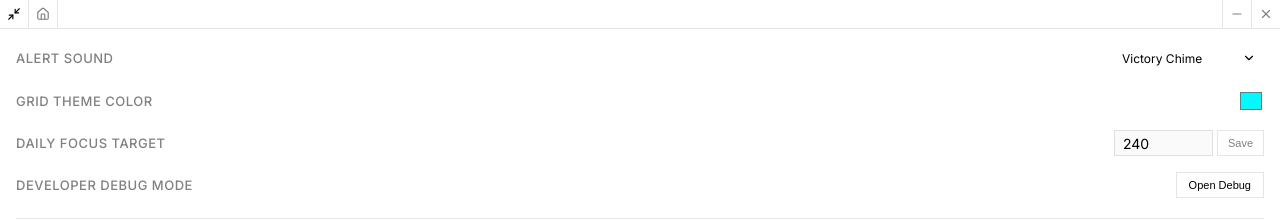
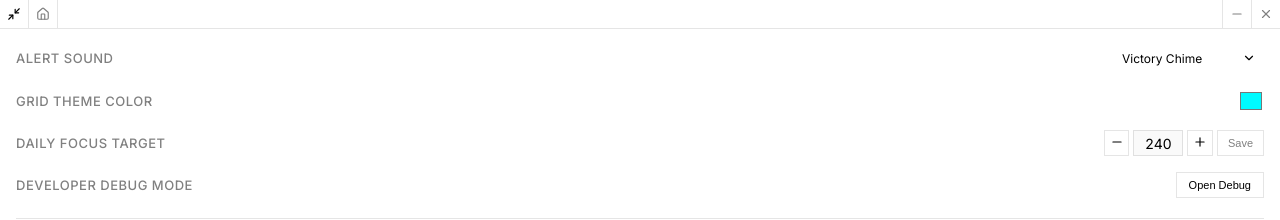
Before and after one commit to langochungdev/flowst, a React (Vite) app: page / in a window 1280 px wide. Both pictures are taken after a click on the button 43 px from the left and 14 px from the top of the page. Shown: the top 220 px of the page. Built offline with nearby package versions, Linux system fonts and the light colour scheme.

Commit message:
feat: implement debug console, mini window, settings pane, and pomodoro store with capability configuration

```diff
--- a/src-tauri/capabilities/default.json
+++ b/src-tauri/capabilities/default.json
@@ -12,7 +12,13 @@
     "core:window:allow-set-focus",
     "core:window:allow-create",
     "core:window:allow-minimize",
+    "core:event:default",
     "dialog:default",
+    "dialog:allow-save",
+    "dialog:allow-open",
+    "dialog:allow-message",
+    "dialog:allow-ask",
+    "dialog:allow-confirm",
     "fs:default",
     "fs:allow-read-text-file",
     "fs:allow-write-text-file"
--- a/src/components/DebugWindow.tsx
+++ b/src/components/DebugWindow.tsx
@@ -29,8 +29,8 @@ export default function DebugWindow() {
   const handleClearAppData = () => {
     usePomodoroStore.setState({
       categories: [
-        { id: "study", name: "Study", color: "#808080" },
-        { id: "work", name: "Work", color: "#00FBFF" },
+        { id: "study", name: "Study", color: "#00FBFF" },
+        { id: "work", name: "Work", color: "#00FF66" },
       ],
       dailyTarget: 240,
       todayTotalTime: 0,
--- a/src/components/MiniWindow.tsx
+++ b/src/components/MiniWindow.tsx
@@ -13,9 +13,29 @@ function formatTime(seconds: number) {
 }
 
 export default function MiniWindow() {
-  const { timeLeft, isActive, pauseTimer, resumeTimer, totalSessionDuration, elapsedSessionTime } =
-    usePomodoroStore();
+  const {
+    timeLeft,
+    isActive,
+    state,
+    pauseTimer,
+    resumeTimer,
+    startTimer,
+    totalSessionDuration,
+    elapsedSessionTime,
+    selectedFocusTime,
+    selectedBreakTime,
+    selectedTaskCategory,
+    categories,
+  } = usePomodoroStore();
   const { bind } = useWindowDrag();
+
+  const activeCategoryInfo = categories.find((c) => c.id === selectedTaskCategory);
+  const activeColor =
+    state === "idle"
+      ? "#3b3b3b"
+      : state === "focus"
+        ? activeCategoryInfo?.color || "#00fbff"
+        : "#00fbff";
 
   const closeWindow = () => {
     const appWindow = getCurrentWebviewWindow();
@@ -32,8 +52,18 @@ export default function MiniWindow() {
   };
 
   const handlePlayPause = () => {
-    if (isActive) pauseTimer();
-    else resumeTimer();
+    if (state === "idle") {
+      startTimer(
+        selectedFocusTime || "25",
+        selectedBreakTime || "5",
+        timeLeft,
+        selectedTaskCategory || ""
+      );
+    } else if (isActive) {
+      pauseTimer();
+    } else {
+      resumeTimer();
+    }
   };
 
   const progressPercent =
@@ -78,7 +108,10 @@ export default function MiniWindow() {
           </span>
         </div>
         <div className="mini-progress-bar-bg">
-          <div className="mini-progress-bar-fill" style={{ width: `${progressPercent}%` }} />
+          <div
+            className="mini-progress-bar-fill"
+            style={{ width: `${progressPercent}%`, backgroundColor: activeColor }}
+          />
         </div>
       </div>
     </div>
--- a/src/components/SettingsPane.tsx
+++ b/src/components/SettingsPane.tsx
@@ -1,5 +1,5 @@
 import { usePomodoroStore } from "../stores/pomodoroStore";
-import { Play, Pause, ChevronDown } from "lucide-react";
+import { Play, Pause, ChevronDown, Minus, Plus } from "lucide-react";
 import { useState, useRef, useEffect } from "react";
 import { WebviewWindow } from "@tauri-apps/api/webviewWindow";
 import { save, open } from "@tauri-apps/plugin-dialog";
@@ -151,14 +151,34 @@ export default function SettingsPane() {
 
             <div className="setting-item-row">
                 <span className="setting-label">Daily Focus Target</span>
-                <div style={{ display: "flex", gap: "4px", width: "150px" }}>
+                <div style={{ display: "flex", gap: "4px", width: "160px", alignItems: "center" }}>
+                    <button
+                        className="action-btn-outline"
+                        style={{ width: "26px", height: "26px", padding: 0 }}
+                        onClick={() => {
+                            const val = parseInt(localTarget);
+                            if (!isNaN(val) && val > 5) setLocalTarget((val - 5).toString());
+                        }}
+                    >
+                        <Minus size={14} />
+                    </button>
                     <input
                         type="number"
                         value={localTarget}
                         onChange={(e) => setLocalTarget(e.target.value)}
                         className="modern-input"
-                        style={{ padding: "4px 8px", height: "26px" }}
+                        style={{ padding: "4px 8px", height: "26px", width: "50px", textAlign: "center" }}
                     />
+                    <button
+                        className="action-btn-outline"
+                        style={{ width: "26px", height: "26px", padding: 0 }}
+                        onClick={() => {
+                            const val = parseInt(localTarget);
+                            if (!isNaN(val)) setLocalTarget((val + 5).toString());
+                        }}
+                    >
+                        <Plus size={14} />
+                    </button>
                     <button
                         onClick={() => {
                             const val = parseInt(localTarget);
--- a/src/stores/pomodoroStore.ts
+++ b/src/stores/pomodoroStore.ts
@@ -2,6 +2,8 @@ import { create } from "zustand";
 import { persist } from "zustand/middleware";
 import { useDebugStore, getMockedDate } from "./debugStore";
 import { emit, listen } from "@tauri-apps/api/event";
+
+let lastSoundTime = 0;
 
 export type SessionType = "focus" | "break" | "idle";
 
@@ -132,6 +134,9 @@ export const usePomodoroStore = create<PomodoroState>()(
       setSoundOption: (option) => set({ soundOption: option }),
 
       playSound: () => {
+        const now = Date.now();
+        if (now - lastSoundTime < 500) return;
+        lastSoundTime = now;
         const { soundOption } = get();
         const soundFile =
           soundOption === "trumpet" ? "success-fanfare-trumpets.mp3" : "victory-chime.mp3";
```
Also changed, not shown: 1 other file (tests, documents, lock files or other folders).
